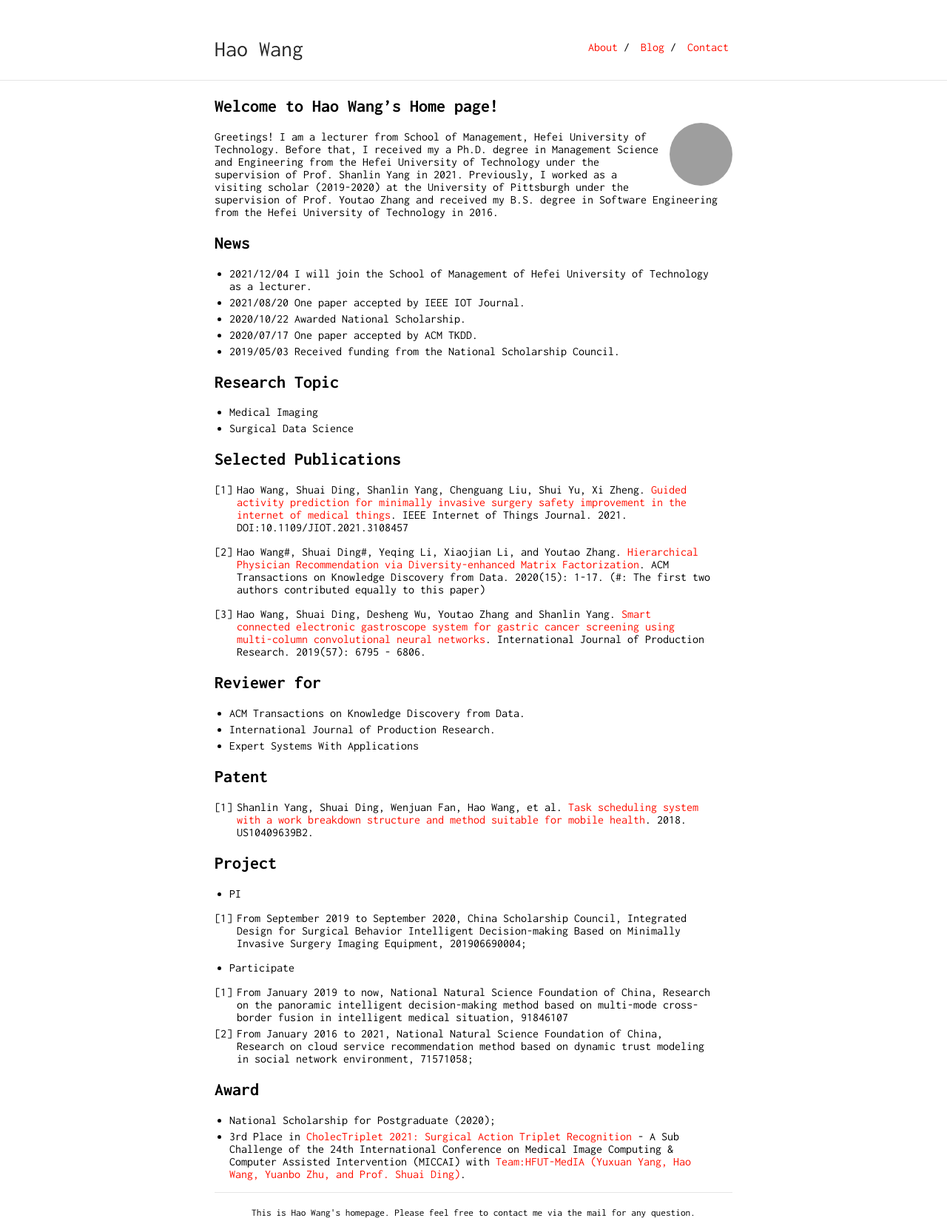
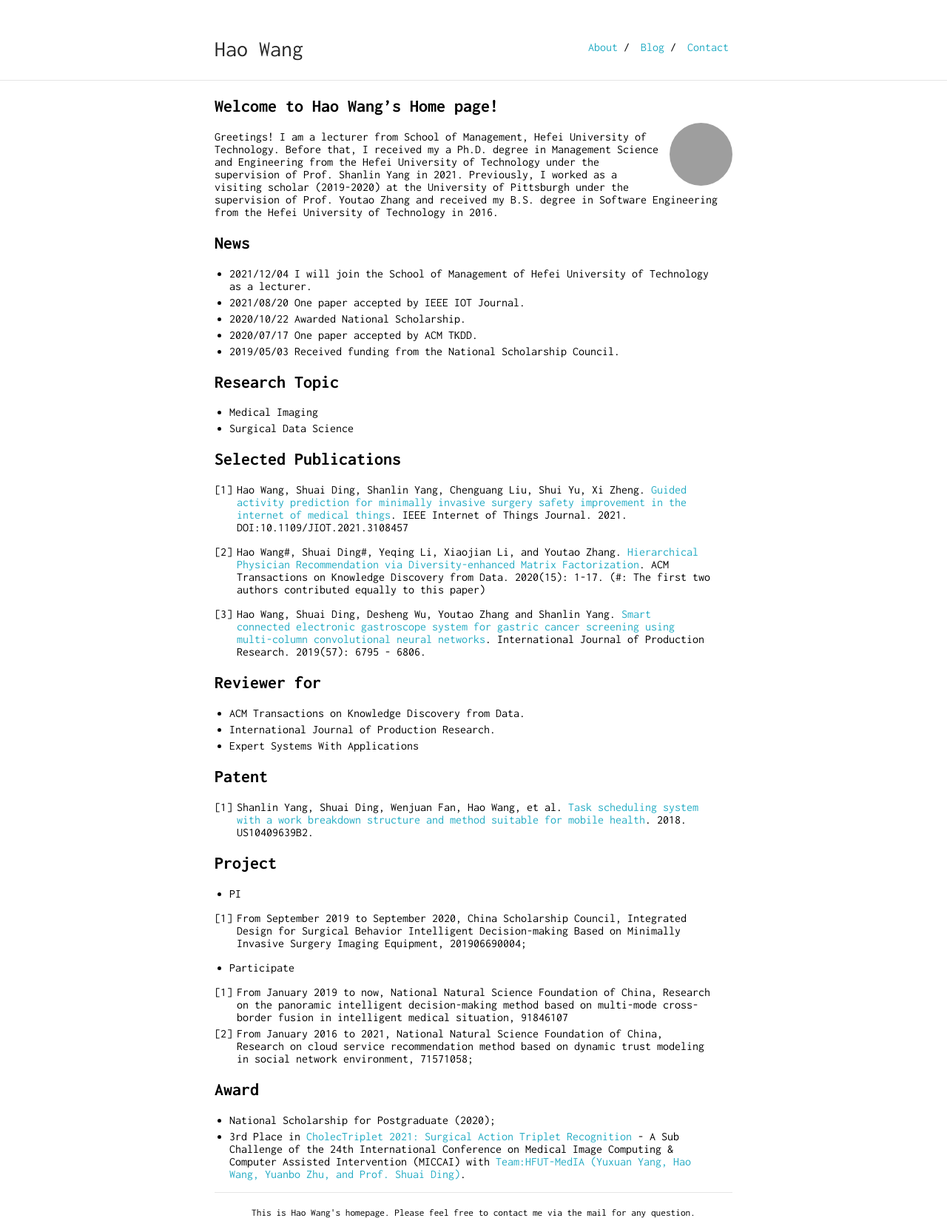
Before and after one commit to Waynehfut/Waynehfut, a Jekyll site: the page built from index.md, in a window 1280 px wide. Shown: the whole page at 74% size. Built offline with Jekyll 4.4.1, drawn with Linux system fonts in a browser that asks for light colours; our own code applies the rules of GitHub Pages for plain Markdown files; grey boxes are pictures that could not be loaded.

Commit message:
update main theme

```diff
--- a/_sass/vars.scss
+++ b/_sass/vars.scss
@@ -2,7 +2,7 @@
  * Customization Variables
  */
 
-$accent: #FF0F00;
+$accent: #25acc4;
 $image-size: 85px;
 
 /*
```
